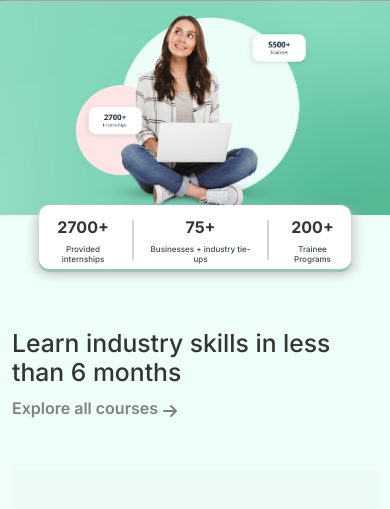
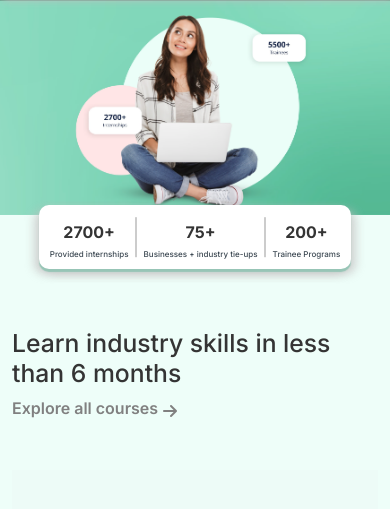
Before and after one commit to srinathd21/Arka_host, a PHP site: page / in a window 390 px wide. Shown: the part 70-579 px from the top of the page. Run offline with PHP 8.4, Linux system fonts and the light colour scheme; data that the repository does not hold is empty; some libraries are stand-ins or nearby versions.

Commit message:
update customer pages

```diff
--- a/css/index.v.0.01.css
+++ b/css/index.v.0.01.css
@@ -71,14 +71,14 @@ h2,h3,h5{
     background-color: white;
     display: flex;
     justify-content: space-around;
-    padding: 20px;
+    padding: 20px 20px;
     box-shadow: 0px 10px 1px #97c5b6, 5px 20px 10px rgb(197, 194, 194, 0.5), -5px 5px 10px rgb(197, 194, 194, 0.5);
     margin-bottom: 50px;
-
 }
 
 .business_numbers div {
     text-align: center;
+    padding: 5px;
 }
 
 .business_numbers h2 {
@@ -92,9 +92,10 @@ h2,h3,h5{
 }
 
 .business_numbers span {
-    height: 80px;
-    width: 1px;
-    border: 1.5px solid rgba(0, 0, 0, 0.5);
+    display: inline-block;
+    height: 70px;
+    border: 0.1px solid rgba(0, 0, 0, 0.2);
+    margin: 1.1% 0px 0px;
 }
 
 .explore_link {
@@ -358,18 +359,8 @@ p[class='supports_txt'] {
     }
 
     .business_numbers h5 {
-
         font-weight: 500;
         font-size: 8px;
-    }
-
-    .business_numbers span {
-        height: 40px;
-        margin: 0px 10px;
-        position: relative;
-        top: 10px;
-        width: 1px;
-        border: 1px solid rgb(167, 167, 167, 0.5);
     }
 
     .business_numbers {
@@ -377,6 +368,11 @@ p[class='supports_txt'] {
         width: 80% !important;
         top: -10px;
         box-shadow: 0px 3px 1px #97c5b6, 5px 5px 10px rgb(197, 194, 194, 0.7), -5px 5px 10px rgb(197, 194, 194, 0.7);
+    }
+    .business_numbers span{
+        height: 40px;
+        margin: 0px;
+        transform: translateY(18%);
     }
 
     .cover_overlay {
@@ -411,3 +407,8 @@ p[class='supports_txt'] {
         display: none;
     }
 }
+@media screen and (max-width: 378px){
+    .business_numbers span{
+        transform: translateY(34%);
+    }
+}
```
